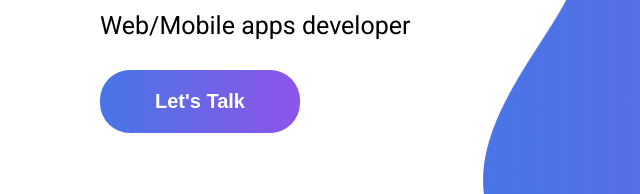
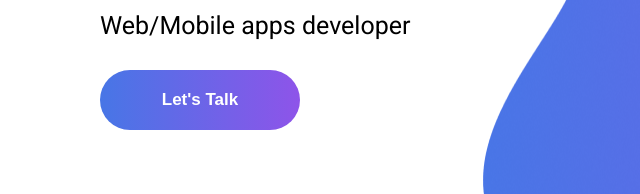
Before and after one commit to auzanassdq/personal-web-gradient, a plain HTML site: page index.html in a window 1280 px wide. Shown: the part 245-439 px from the top of the page, 0-640 px from the left. Drawn offline with Linux system fonts and the light colour scheme.

Commit message:
change size font button

```diff
--- a/style.css
+++ b/style.css
@@ -68,6 +68,7 @@ p {
 
 button {
   width: 200px;
+  height: 60px;
   border: none;
   color: white;
   font-weight: bold;
@@ -75,7 +76,7 @@ button {
   text-align: center;
   text-decoration: none;
   display: inline-block;
-  font-size: 20px;
+  font-size: 17px;
   border-radius: 30px;
 }
 
@@ -135,7 +136,7 @@ footer {
 }
 
 .social-media a {
-  padding: 8px;
+  margin: 8px;
 }
 
 .copyright {
```
